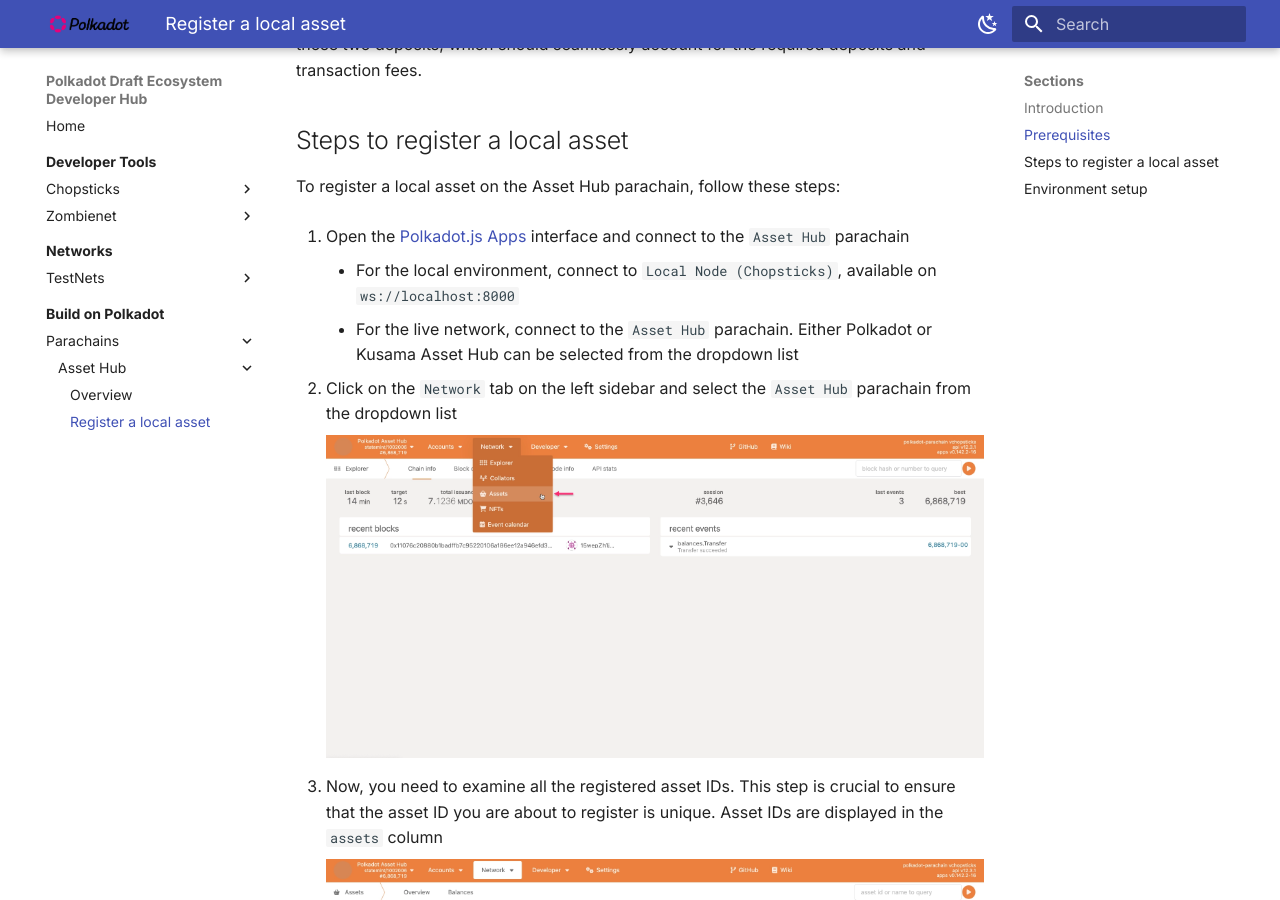
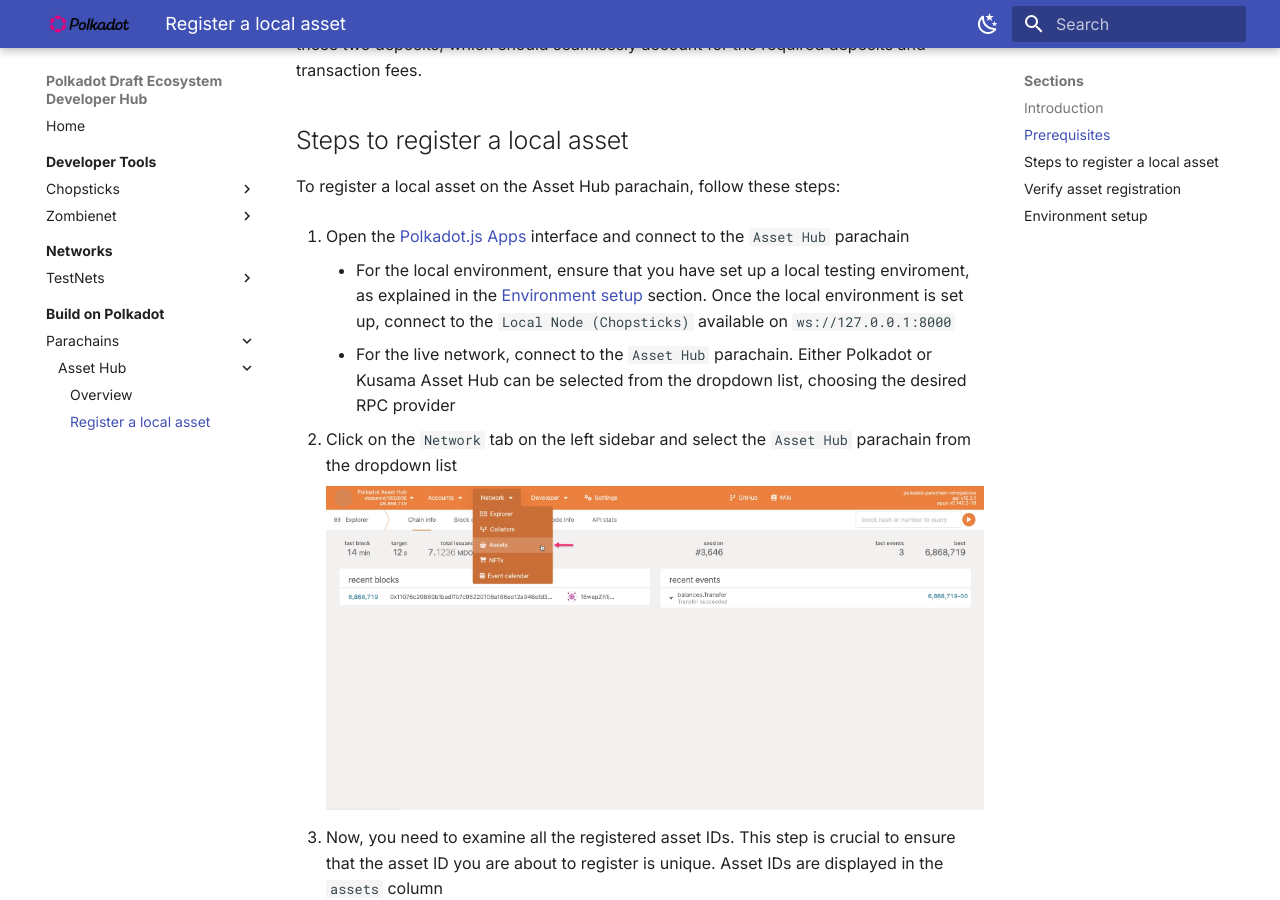
Before and after one commit to papermoonio/polkadot-ecosystem-docs-draft, an MkDocs documentation site: the page built from docs/build-on-polkadot/parachains/asset-hub/register-a-local-asset.md, in a window 1280 px wide and 900 px high, scrolled down 611 px. Built offline with MkDocs 1.6.1 and Material for MkDocs 9.7.7, drawn with Linux system fonts in a browser that asks for light colours; some of the changed text lies outside the part shown.

Commit message:
fix: adding `conclusion` to the process

```diff
--- a/docs/build-on-polkadot/parachains/asset-hub/register-a-local-asset.md
+++ b/docs/build-on-polkadot/parachains/asset-hub/register-a-local-asset.md
@@ -22,8 +22,8 @@
 To register a local asset on the Asset Hub parachain, follow these steps:
 
 1. Open the [Polkadot.js Apps](https://polkadot.js.org/apps/){target=_blank} interface and connect to the `Asset Hub` parachain
-      - For the local environment, connect to `Local Node (Chopsticks)`, available on `ws://localhost:8000`
-      - For the live network, connect to the `Asset Hub` parachain. Either Polkadot or Kusama Asset Hub can be selected from the dropdown list
+      - For the local environment, ensure that you have set up a local testing enviroment, as explained in the [Environment setup](#environment-setup) section. Once the local environment is set up, connect to the `Local Node (Chopsticks)` available on `ws://127.0.0.1:8000`
+      - For the live network, connect to the `Asset Hub` parachain. Either Polkadot or Kusama Asset Hub can be selected from the dropdown list, choosing the desired RPC provider
 
 2. Click on the `Network` tab on the left sidebar and select the `Asset Hub` parachain from the dropdown list
 
@@ -60,12 +60,16 @@
 
     ![Sign and Submit](/polkadot-ecosystem-docs-draft/images/building-on-polkadot/parachains/asset-hub/registering-a-local-asset/registering-a-local-asset-6.webp)
 
+## Verify asset registration
+
 After completing these steps, the asset will be successfully registered. You can now view your asset listed on the [`Assets` section](https://polkadot.js.org/apps/?rpc=wss%3A%2F%2Fasset-hub-polkadot-rpc.dwellir.com#/assets){target=_blank} of the Polkadot.js Apps interface.
 
 ![Asset listed on Polkadot.js Apps](/polkadot-ecosystem-docs-draft/images/building-on-polkadot/parachains/asset-hub/registering-a-local-asset/registering-a-local-asset-7.webp)
 
 !!! note
     Take into consideration that the `Assets section` link will be different according to the network you are using. For the local environment, the link will be `ws://127.0.0.1:8000/#/assets`.
+
+In this way, you have successfully registered a local asset on the Asset Hub parachain.
 
 ## Environment setup
 
```
